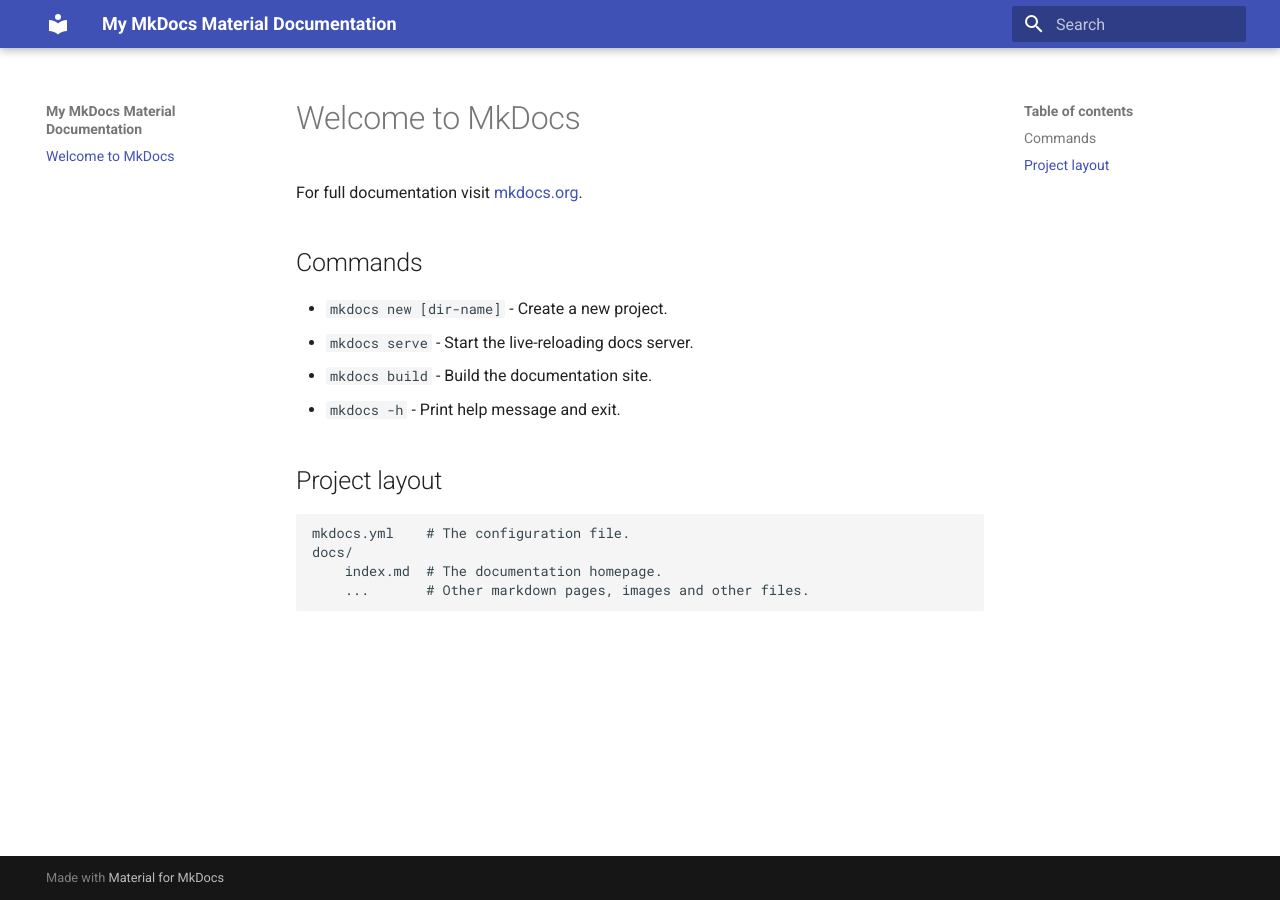
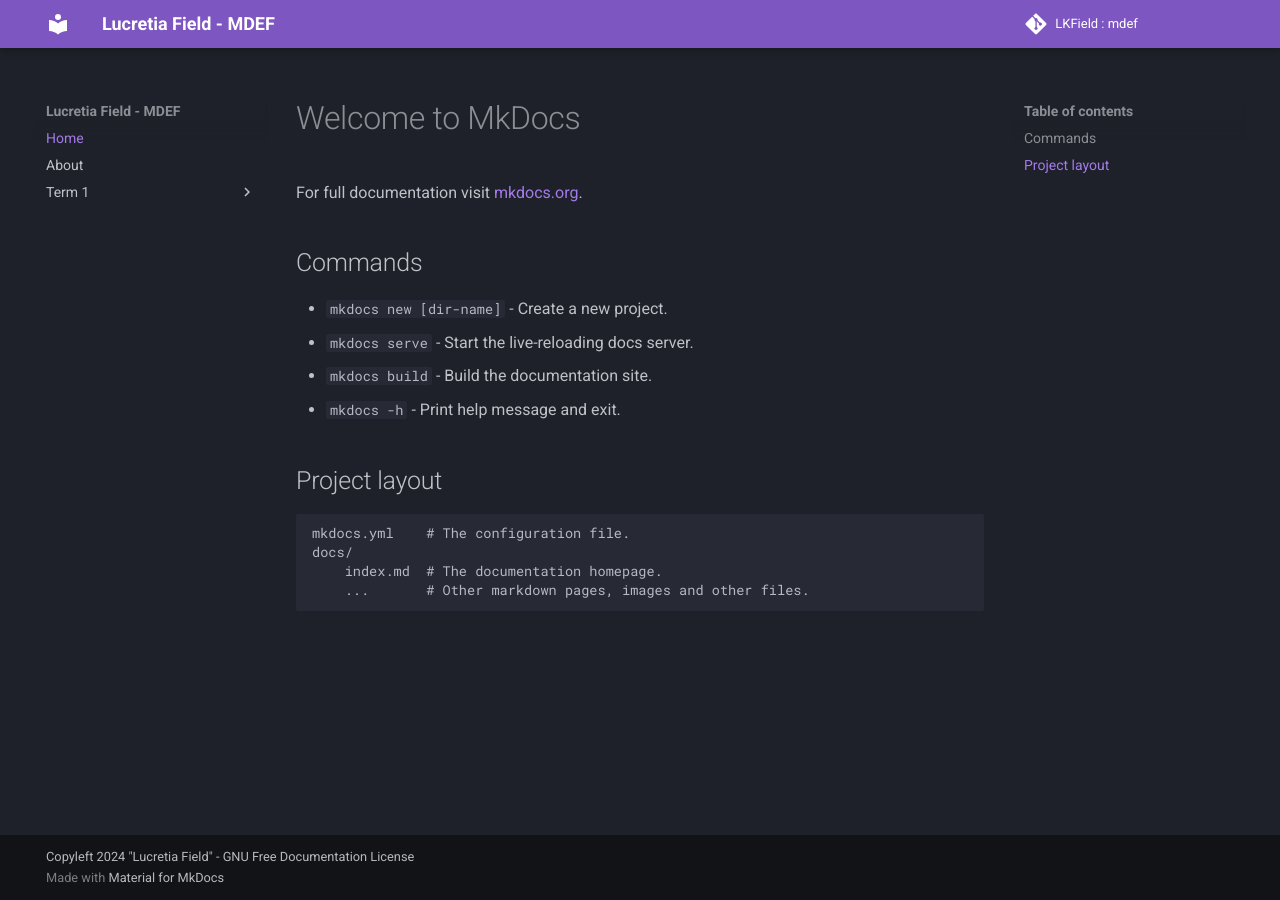
Before and after one commit to LKField/mdef, an MkDocs documentation site: the page built from docs/index.md, in a window 1280 px wide. Built offline with MkDocs 1.6.1 and Material for MkDocs 9.7.7, drawn with Linux system fonts in a browser that asks for light colours; comment, search, counter and statistics services are not loaded.

Commit message:
add structure and intial mkdocs.yml setup

```diff
--- a/mkdocs.yml
+++ b/mkdocs.yml
@@ -1,4 +1,58 @@
-site_name: My MkDocs Material Documentation
-site_url: https://sitename.example
+site_name: Lucretia Field - MDEF
+site_description: Master in Design for Emergent Futures
+site_author: Lucretia Field
+site_url: https://lkfield.github.io/mdef/
+repo_url: https://github.com/LKField/mdef
+
+copyright: Copyleft 2024 "Lucretia Field" - GNU Free Documentation License
+repo_name: 'LKField : mdef'
+
+# navigation
+nav:
+  - Home: index.md
+  - About: about/me.md
+  - Term 1:
+      - Landing: term1/landing.md
+      - Design Studio 01: term1/design.md
+
+
+# theme edits
 theme:
   name: material
+    # custom_dir: overrides
+  palette:
+    # try other colors https://squidfunk.github.io/mkdocs-material/getting-started/#primary-colors
+    scheme: slate
+    primary: deep purple
+    accent: deep orange
+  font:
+    # See available fonts at https://fonts.google.com/
+    text: Roboto
+    code: Roboto Mono
+
+  features:
+    - navigation.instant
+
+# added markdown extensions
+markdown_extensions:
+  - attr_list
+  - md_in_html
+  - tables
+  # for icons/emjois from https://squidfunk.github.io/mkdocs-material/reference/icons-emojis/
+  - pymdownx.emoji:
+      emoji_index: !!python/name:material.extensions.emoji.twemoji
+      emoji_generator: !!python/name:material.extensions.emoji.to_svg
+  # for code from https://squidfunk.github.io/mkdocs-material/reference/code-blocks/
+  # pygments from https://pygments.org/styles/
+  - pymdownx.highlight:
+      anchor_linenums: true
+      line_spans: __span
+      pygments_lang_class: true
+  - pymdownx.inlinehilite
+  - pymdownx.snippets
+  - pymdownx.superfences
+  - admonition
+  - pymdownx.details
+
+plugins:
+  - glightbox
```
Also changed, not shown: docs/about/me.md (added), docs/images/term1/design.md (added), docs/images/term1/landing.md (added).
